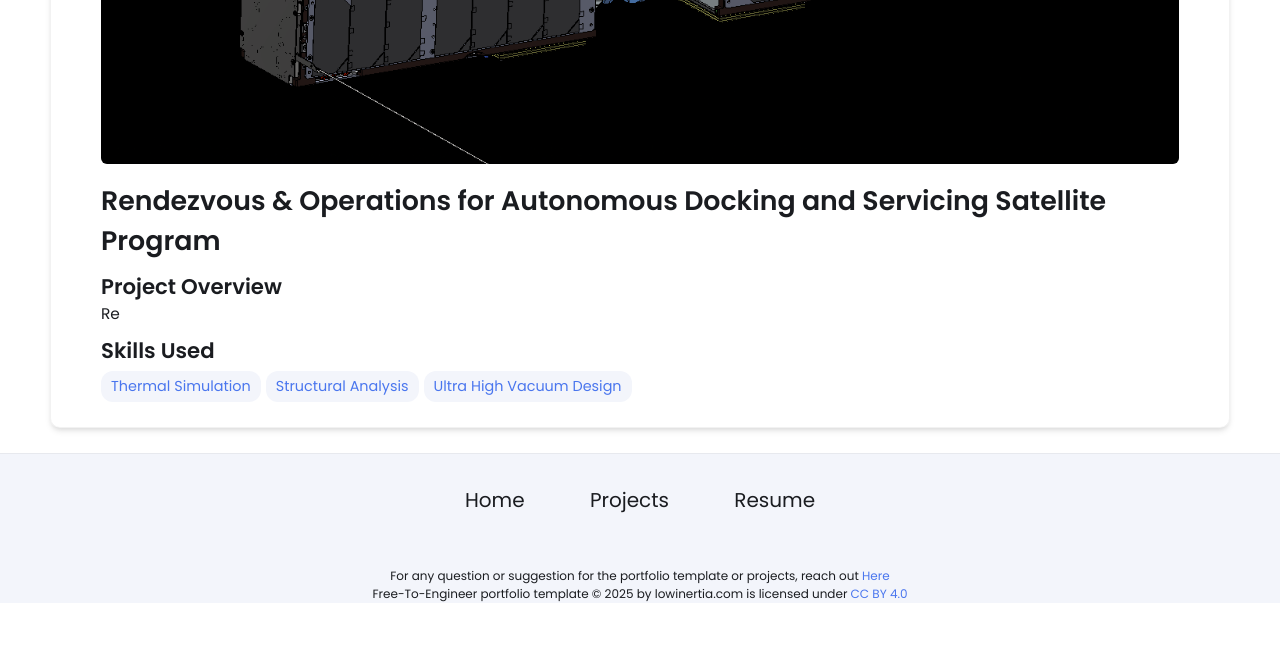
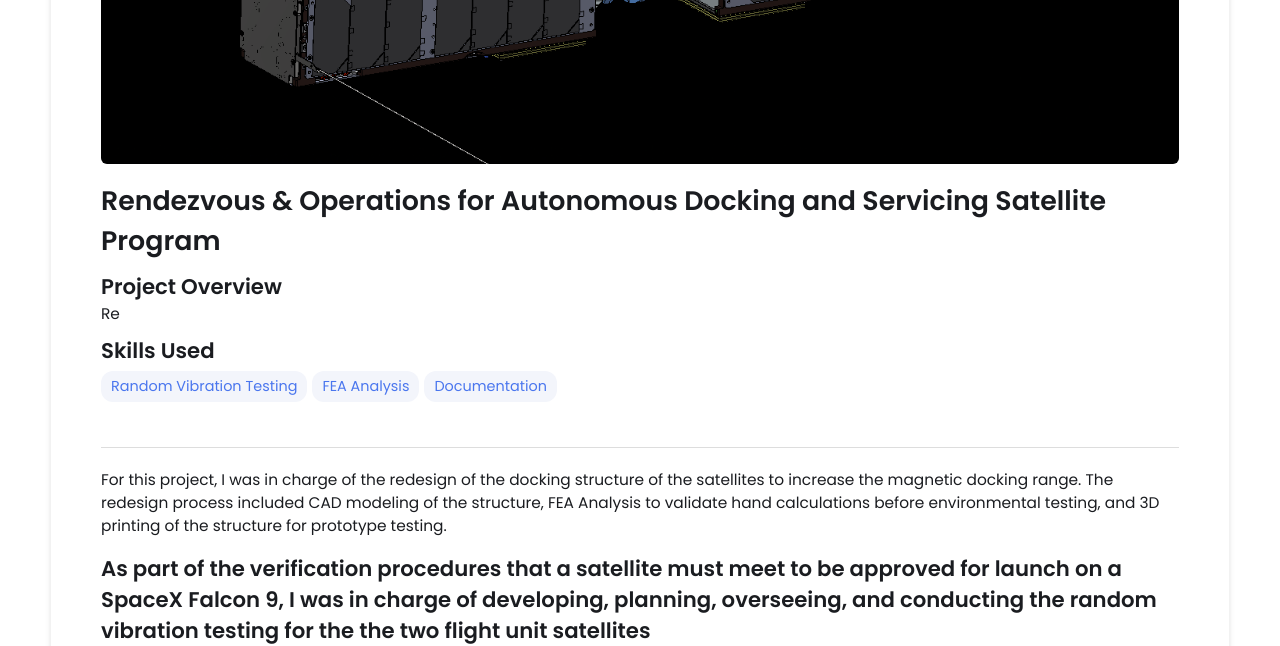
Before and after one commit to rfsantill/rfsantill.github.io, a Jekyll site: the page built from _projects/ROADS/index.md, in a window 1280 px wide and 1400 px high, scrolled down 326 px. Shown: the top 646 px of the window. Built offline with Jekyll 4.4.1, drawn with Linux system fonts in a browser that asks for light colours; before the commit the page ends 929 px from its top, so only the background shows below that; some of the changed text lies outside the part shown; grey boxes are pictures that could not be loaded.

Commit message:
Update index.md
Added more detailed description, and testing video

```diff
--- a/_projects/ROADS/index.md
+++ b/_projects/ROADS/index.md
@@ -3,8 +3,24 @@ layout: post
 title: Rendezvous & Operations for Autonomous Docking and Servicing Satellite Program
 description:  Re
 skills:
-- Thermal Simulation
-- Structural Analysis
-- Ultra High Vacuum Design
+- Random Vibration Testing
+- FEA Analysis
+- Documentation
 main-image: /SatDocked.PNG
 ---
+
+---
+For this project, I was in charge of the redesign of the docking structure of the satellites to increase the magnetic docking range. The redesign process included CAD modeling of the structure, FEA Analysis to validate hand calculations before environmental testing, and 3D printing of the structure for prototype testing.
+
+As part of the verification procedures that a satellite must meet to be approved for launch on a SpaceX Falcon 9, I was in charge of developing, planning, overseeing, and conducting the random vibration testing for the the two flight unit satellites
+---
+
+
+<video width="640" height="360" controls>
+  <source src="Trasporter14.mp4" type="video/mp4">
+  Your browser does not support the video tag.
+</video>
+
+### Angel Hair Trap in the Field
+{% include image-gallery.html images="/Trasporter14.mp4" %}
+<span style="font-size: 10px"> portions of Trasporter-14 launch from https://x.com/i/broadcasts/1jMKgkwArZOKL</span>
```
